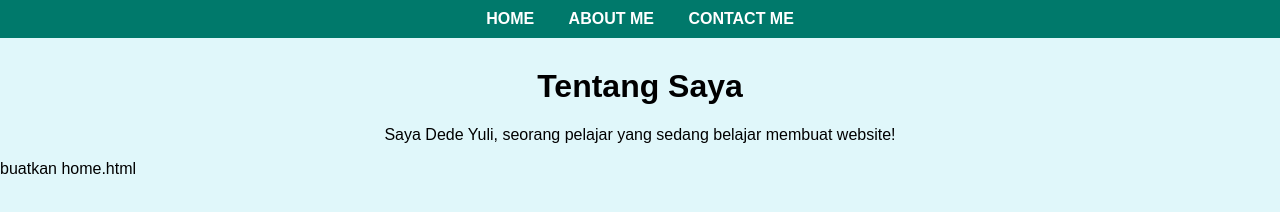
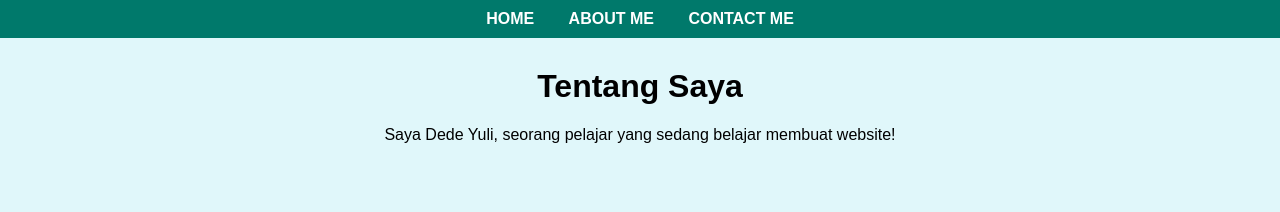
Before and after one commit to dedeyuli123/dedeyuli, a plain HTML site: page about.html in a window 1280 px wide. Drawn offline with Linux system fonts and the light colour scheme.

Commit message:
Update about.html

```diff
--- a/about.html
+++ b/about.html
@@ -19,4 +19,3 @@
     </div>
 </body>
 </html>
-buatkan home.html
```
